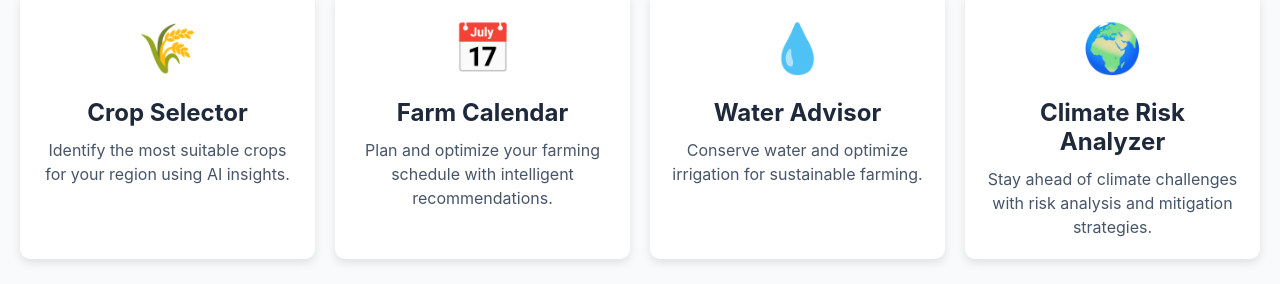
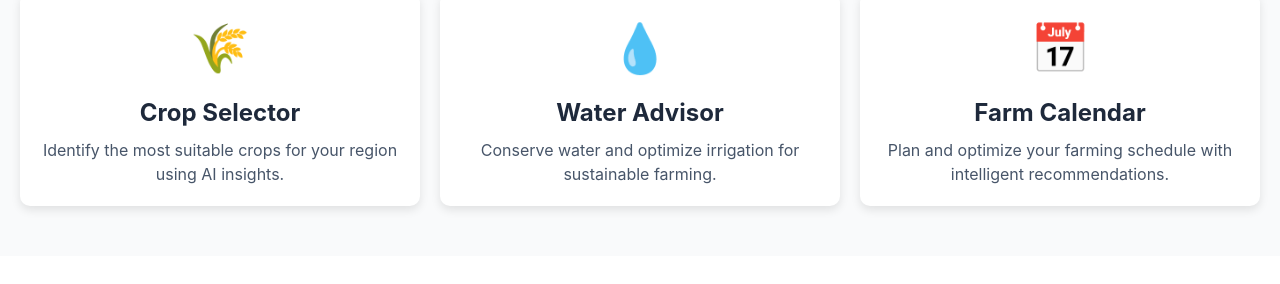
Before and after one commit to saibrvitm/AI-Powered-Agriculture-App, a React (Create React App) app in the folder frontend/frontend/: page / in a window 1280 px wide. Shown: the part 668-952 px from the top of the page. Built offline with nearby package versions, Linux system fonts and the light colour scheme.

Commit message:
update hero

```diff
--- a/frontend/frontend/src/components/Hero.jsx
+++ b/frontend/frontend/src/components/Hero.jsx
@@ -11,7 +11,9 @@ const Hero = () => {
           Empowering farmers with intelligent tools to optimize crop yields,
           conserve resources, and adapt to climate change.
         </p>
-        <button className="hero-button">Learn More</button>
+        <button className="hero-button">
+          <a href="https://www.sciencedirect.com/science/article/pii/S258972172030012X" target="_blank" rel="noopener noreferrer">Learn More</a>
+        </button>
       </div>
       <div className="hero-visual">
         <img src={img} alt="Farming Illustration" className="hero-image" />
--- a/frontend/frontend/src/components/ToolsShowcase.jsx
+++ b/frontend/frontend/src/components/ToolsShowcase.jsx
@@ -12,13 +12,6 @@ const ToolsShowcase = () => {
       link: "/crop-selector", // Corrected the spelling of "selector"
     },
     {
-      title: "Farm Calendar",
-      description:
-        "Plan and optimize your farming schedule with intelligent recommendations.",
-      icon: "📅",
-      link: "/farm-calendar", // Added link for Farm Calendar
-    },
-    {
       title: "Water Advisor",
       description:
         "Conserve water and optimize irrigation for sustainable farming.",
@@ -26,11 +19,11 @@ const ToolsShowcase = () => {
       link: "/water-advisor", // Added link for Water Advisor
     },
     {
-      title: "Climate Risk Analyzer",
+      title: "Farm Calendar",
       description:
-        "Stay ahead of climate challenges with risk analysis and mitigation strategies.",
-      icon: "🌍",
-      link: "/climate-risk-analyzer", // Added link for Climate Risk Analyzer
+        "Plan and optimize your farming schedule with intelligent recommendations.",
+      icon: "📅",
+      link: "/farm-calendar", // Added link for Farm Calendar
     },
   ];
 
```
